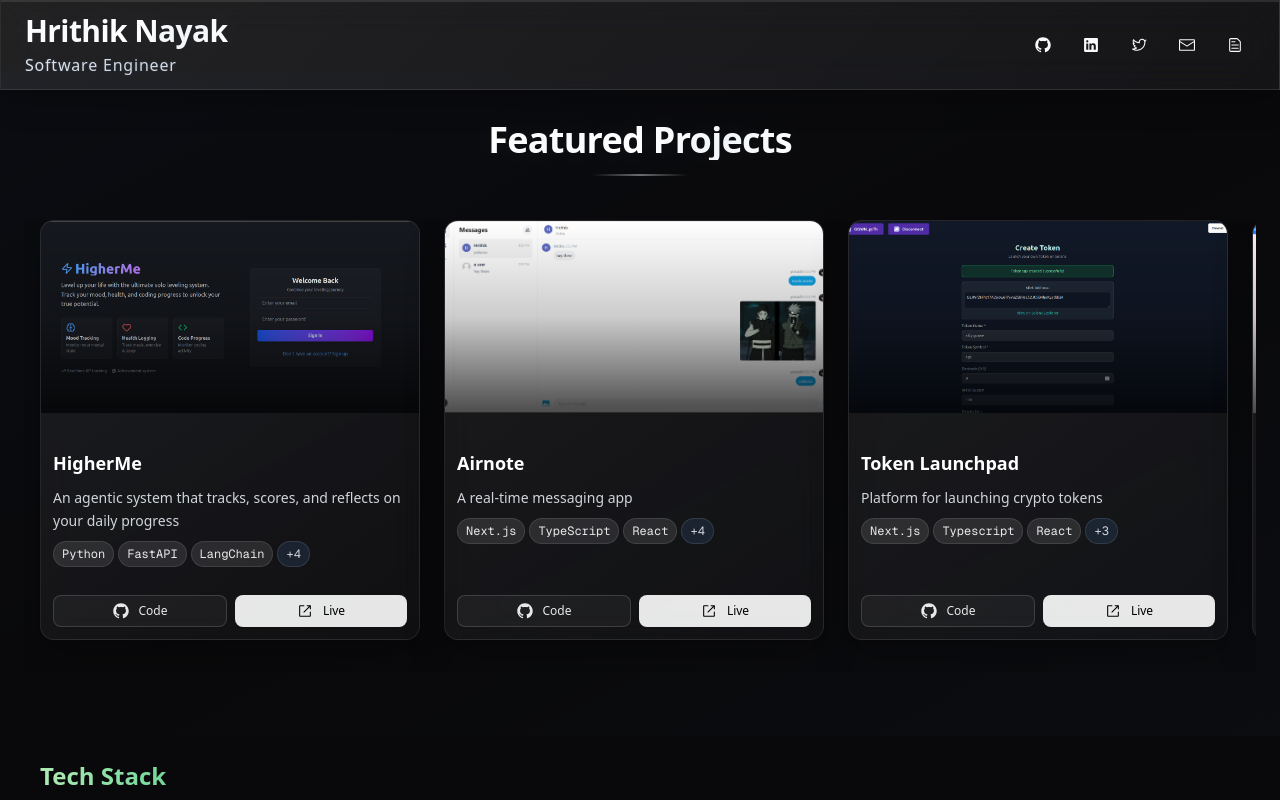
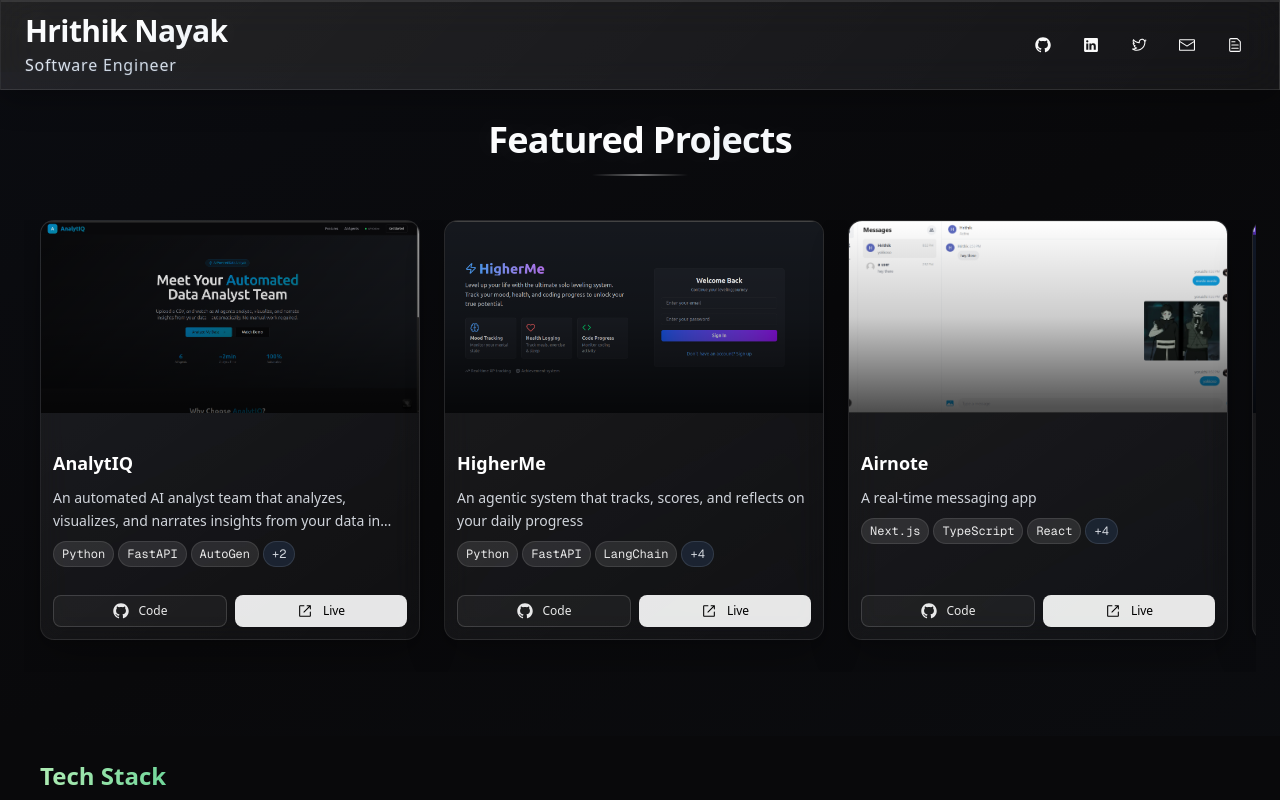
Before and after one commit to hrithik210/revamped-portfolio, a Next.js app: page / in a window 1280 px wide. Shown: the top 800 px of the page. Built offline with nearby package versions, Linux system fonts and the light colour scheme.

Commit message:
data.ts change

```diff
--- a/data.ts
+++ b/data.ts
@@ -104,6 +104,15 @@ export const experience: Experience[] = [
 ];
 
 export const projects: Project[] = [
+    {
+    title: "AnalytIQ",
+    description: "An automated AI analyst team that analyzes, visualizes, and narrates insights from your data in minutes",
+    tech: ["Python", "FastAPI", "AutoGen", "Supabase", "React"],
+    github: "https://github.com/hrithik210/AnalytIQ",
+    demo: "https://analytiq-seven.vercel.app/",
+    thumbnail: "/analytiq.png"
+  }
+  ,
   {
   title: "HigherMe",
   description: "An agentic system that tracks, scores, and reflects on your daily progress",
```
Also changed, not shown: public/analytiq.png (added).
